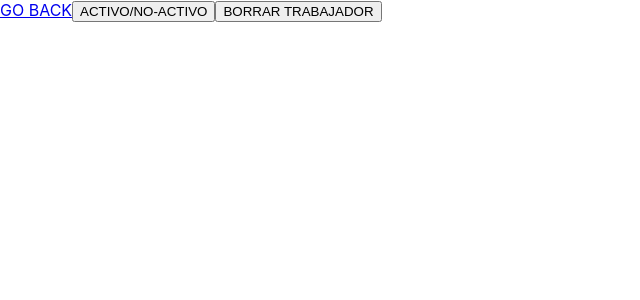
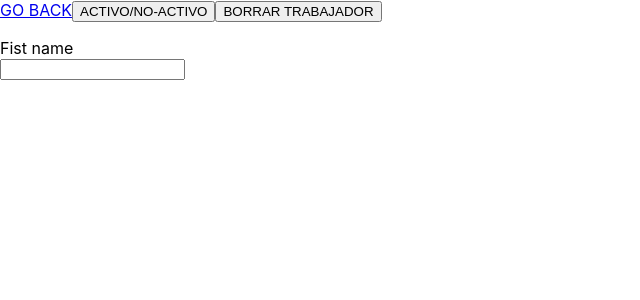
Before and after one commit to Alazib/businessManagementApp, a React (Create React App) app: page /worker-detail in a window 1280 px wide. Shown: the top 300 px of the page, without its empty margins (0-640 px from the left). Built offline with nearby package versions, Linux system fonts and the light colour scheme.

Commit message:
Form added to change workers name

```diff
--- a/src/Components/Buttons/SwitchWorkerState.js
+++ b/src/Components/Buttons/SwitchWorkerState.js
@@ -4,7 +4,7 @@ function SwitchWorkerState({ workerList, setWorkerList, workerDetail }) {
 
     function workerStateSwitcher(workerList, setWorkerList, workerDetail) {
 
-        let workerListTemplate = workerList.slice()
+        let workerListTemplate = workerList
 
         workerListTemplate.forEach((worker, position) => {
 
@@ -15,7 +15,7 @@ function SwitchWorkerState({ workerList, setWorkerList, workerDetail }) {
 
         })
 
-       setWorkerList(workerListTemplate)
+       setWorkerList([...workerListTemplate])
 
     }
 
--- a/src/Components/WorkerDetail.js
+++ b/src/Components/WorkerDetail.js
@@ -3,6 +3,11 @@ import DeleteWorker from "./Buttons/DeleteWorker";
 import SwitchWorkerState from "./Buttons/SwitchWorkerState"
 
 function WorkerDetail({ workerList, setWorkerList, workerDetail }) {
+
+    console.log(workerDetail)
+
+
+
 
     return (
         <>
@@ -17,7 +22,6 @@ function WorkerDetail({ workerList, setWorkerList, workerDetail }) {
                 workerList={workerList}
                 setWorkerList={setWorkerList}
                 workerDetail={workerDetail}
-
             />
 
             <DeleteWorker
@@ -25,6 +29,38 @@ function WorkerDetail({ workerList, setWorkerList, workerDetail }) {
                 workerDetail={workerDetail}
                 setWorkerList={setWorkerList}
             />
+
+            <form>
+
+                <p>
+                    <label>Fist name</label><br/>
+                    <input
+                        type="text"
+                        name="first_name"
+                        placeholder={workerDetail.name}
+                        onChange={(event) => {
+                            let workerListTemplate = workerList
+
+                            workerListTemplate.forEach((worker, position) => {
+
+                                if (worker.name === workerDetail.name) {
+
+                                    workerListTemplate[position].name = event.target.value
+                                }
+                            })
+
+                            setWorkerList([...workerListTemplate])
+
+                            console.log(event)
+                        }}
+                    />
+                </p>
+
+            </form>
+
+
+
+
 
 
 
--- a/src/Components/WorkerList.js
+++ b/src/Components/WorkerList.js
@@ -1,18 +1,18 @@
 import WorkerPreviewCard from "./WorkerPreviewCard";
 
 
-function WorkerList ({ workerList, setWorkerList, setWorkerDetail }) {
+function WorkerList({ workerList, setWorkerList, setWorkerDetail }) {
 
 
     return (
 
-        //¿Cómo aplico DRY en este Return?
         <>
-            <div className="active-workers">ACTIVE WORKERS
+            <div className="active-workers">
+                <h1>ACTIVE WORKERS</h1>
                     {workerList.length > 0 &&
                         workerList.map((worker, position) => {
 
-                        const WORKER_IS_ACTIVE = worker.active === true
+                            const WORKER_IS_ACTIVE = worker.active
 
                             return (
 
@@ -32,11 +32,12 @@ function WorkerList ({ workerList, setWorkerList, setWorkerDetail }) {
                 </div>
 
 
-            <div className="non-active-workers">NON-ACTIVE WORKERS
+                    <div className="non-active-workers">
+                        <h1>NON-ACTIVE WORKERS</h1>
                         {
                             workerList.map((worker, position) => {
 
-                        const WORKER_IS_NOT_ACTIVE = worker.active === false
+                                const WORKER_IS_NOT_ACTIVE = !worker.active
                                 return (
 
                                     <div key={position}>
```
Lines whose indentation alone changed are shown as unchanged.
